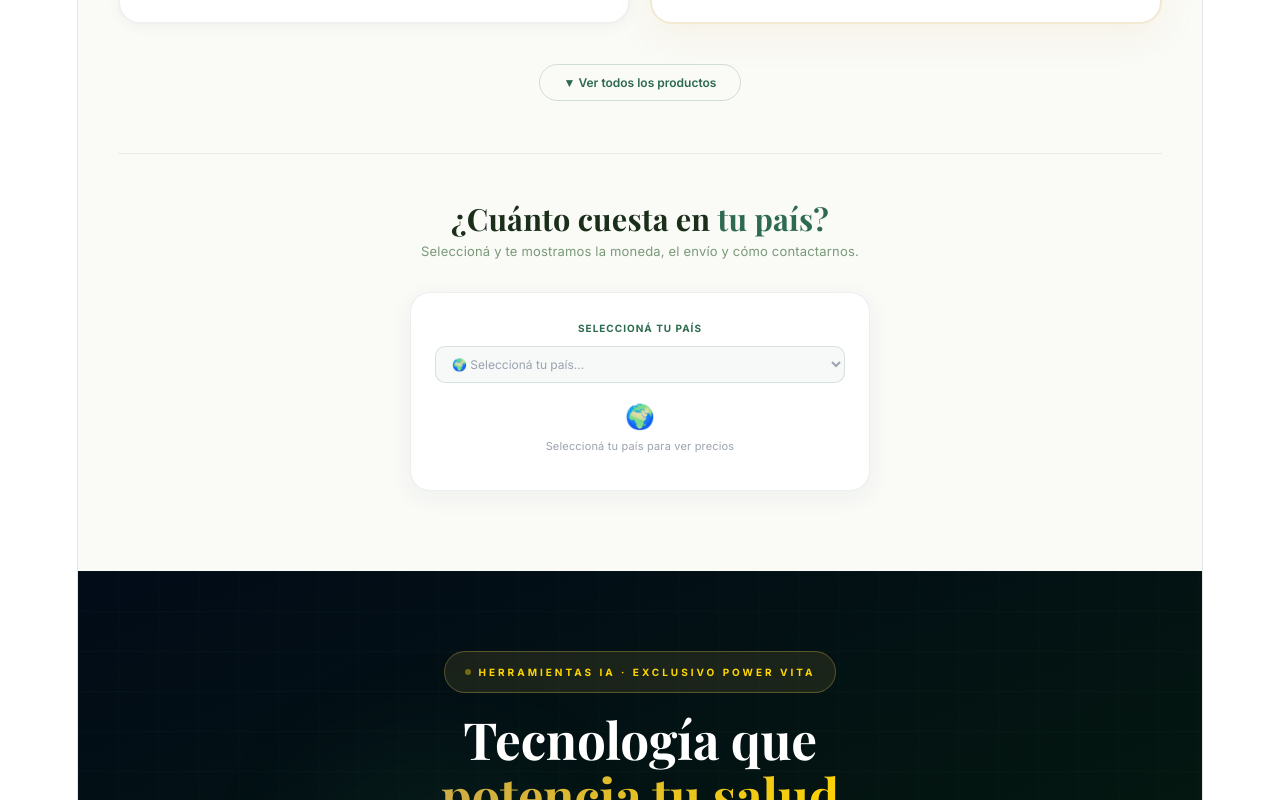
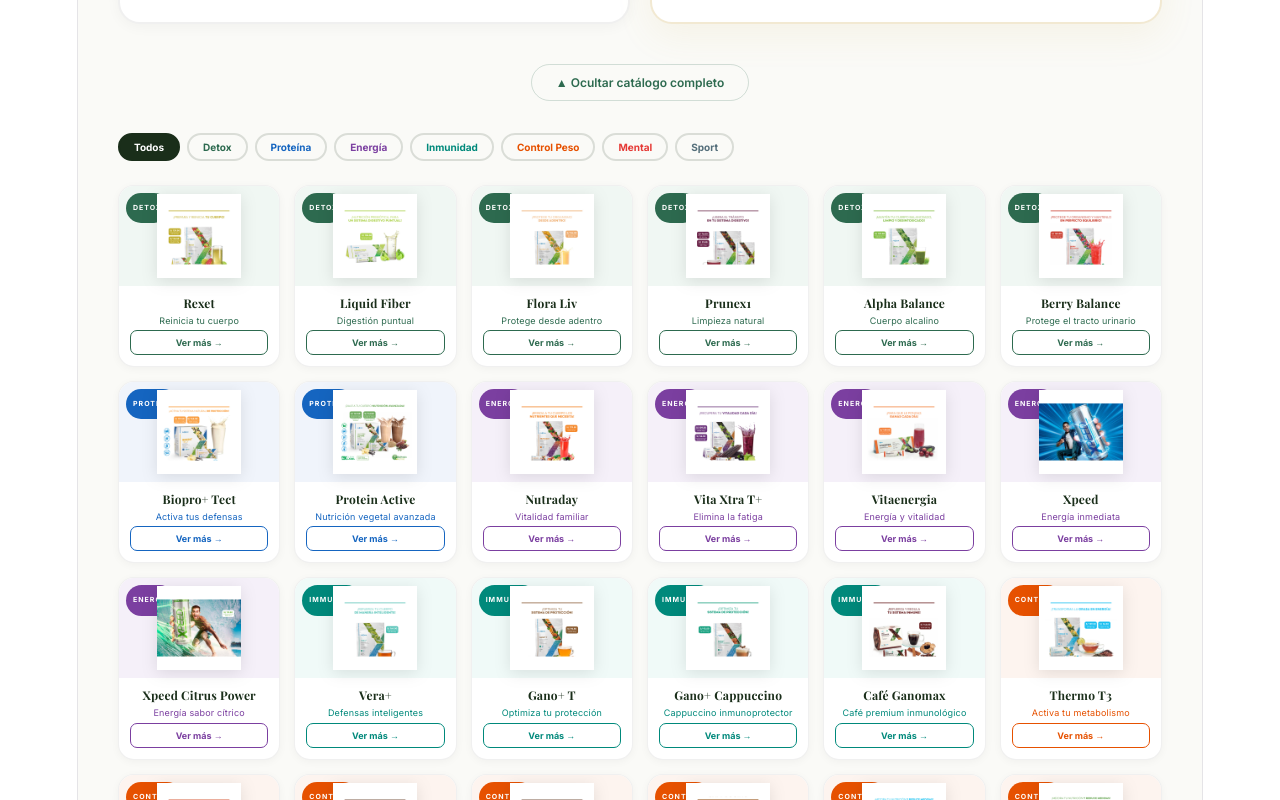
Before and after one commit to navegante279-source/POWERVITA, a React (Vite) app: page / in a window 1280 px wide. Shown: the part 2240-3040 px from the top of the page. Built offline with nearby package versions, Linux system fonts and the light colour scheme; a web font is replaced by a local one.

Commit message:
Open product catalog by default (visible on page load)
https://claude.ai/code/session_01Bdhm41TFJjvYr7ZLkvr6KE

```diff
--- a/src/App.jsx
+++ b/src/App.jsx
@@ -818,7 +818,7 @@ export default function App() {
   const [selCountry]=useState(detectCountry); const [prodLine,setProdLine]=useState(0);
   const [hovCard,setHovCard]=useState(null); const [chatOpen,setChatOpen]=useState(false);
   const [selectedCountry,setSelectedCountry]=useState(()=>detectCountry()||"");
-  const [modalProduct,setModalProduct]=useState(null); const [catalogOpen,setCatalogOpen]=useState(false);
+  const [modalProduct,setModalProduct]=useState(null); const [catalogOpen,setCatalogOpen]=useState(true);
   const [lang,setLang]=useState("es");
   const T=TRANSLATIONS[lang];
 
```
